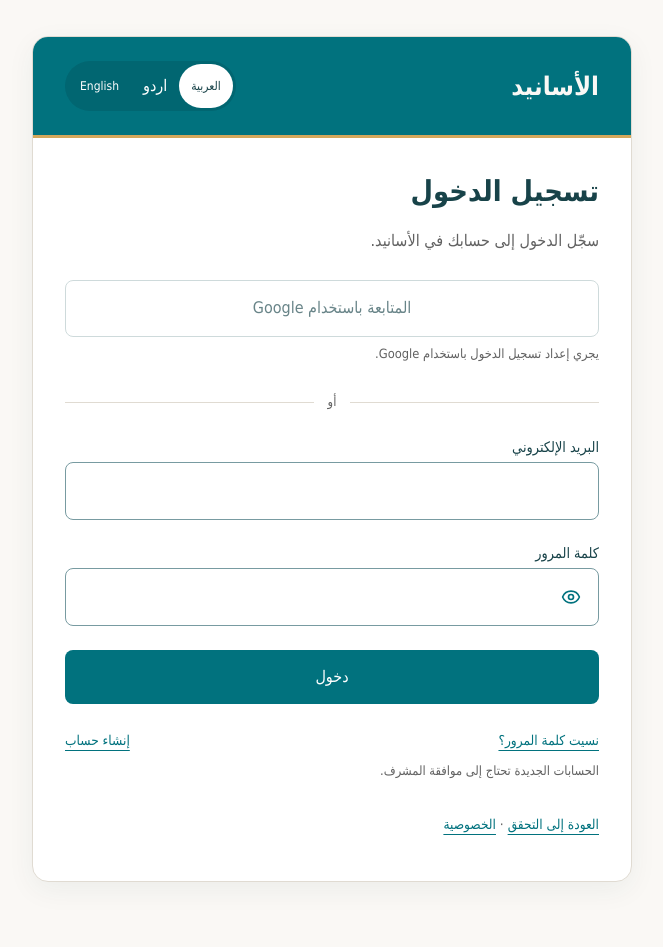
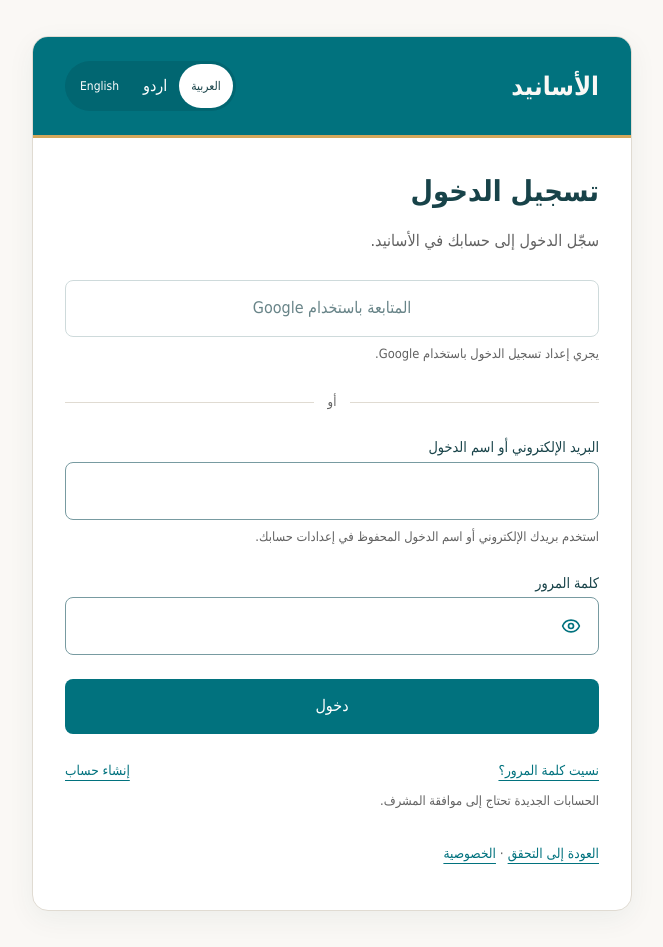
Before and after one commit to Muzakkir-ai/asaneed, a Next.js app: page /login in a window 1280 px wide. Shown: the whole page, without its empty margins (308-971 px from the left). Before the commit the page ends 918 px from the top, so only its background shows below. Built offline with nearby package versions, Linux system fonts and the light colour scheme; no server answers; a web font is replaced by a local one.

Commit message:
Accept email or username without email-only browser validation

```diff
--- a/app/login/page.tsx
+++ b/app/login/page.tsx
@@ -16,15 +16,15 @@ export async function generateMetadata() {
 export default async function Login({searchParams}:{searchParams:Promise<{error?:string;notice?:string}>}) {
  const [{error,notice},locale,google]=await Promise.all([searchParams,getLocale(),googleEnabled()]);
  const existing=await (await createClient()).auth.getUser();if(existing.data.user)redirect('/studio');
- const t=messages[locale],a=authMessages[locale],usernameEnabled=Boolean(process.env.USERNAME_LOOKUP_KEY);
+ const t=messages[locale],a=authMessages[locale];
  return <AuthShell path="/login"><h1>{t.login}</h1><p>{a.loginIntro}</p>
  {error&&<p className="error" role="alert">{error==='google'?a.googleSetup:error==='expired'?a.expired:error==='request'?a.requestError:t.loginError}</p>}
  {notice&&<p className="auth-notice" role="status">{notice==='password'?a.passwordSaved:a.signupSent}</p>}
  <form action={googleLogin} className="google-signin">{google?<SubmitButton pendingLabel={a.working}>{a.google}</SubmitButton>:<><button type="button" disabled>{a.google}</button><p className="field-hint">{a.googleSetup}</p></>}</form>
  <div className="auth-divider"><span>{a.or}</span></div>
  <form action={login}>
- <label htmlFor="email">{usernameEnabled?a.emailOrUsername:t.email}</label><input id="email" name="email" type={usernameEnabled?'text':'email'} autoComplete="username" dir="ltr" required maxLength={254} autoCapitalize="none" spellCheck={false} aria-describedby={usernameEnabled?"identifier-hint":undefined}/>
- {usernameEnabled&&<p id="identifier-hint" className="field-hint">{a.identifierHint}</p>}
+ <label htmlFor="email">{a.emailOrUsername}</label><input id="email" name="email" type="text" autoComplete="username" dir="ltr" required maxLength={254} autoCapitalize="none" spellCheck={false} aria-describedby="identifier-hint"/>
+ <p id="identifier-hint" className="field-hint">{a.identifierHint}</p>
  <label htmlFor="password">{t.password}</label><PasswordField showLabel={a.showPassword} hideLabel={a.hidePassword}/>
  <SubmitButton pendingLabel={a.working}>{t.signIn}</SubmitButton></form>
  <nav className="auth-links"><Link href="/forgot-password">{a.forgot}</Link><Link href="/register">{a.register}</Link></nav>
```
